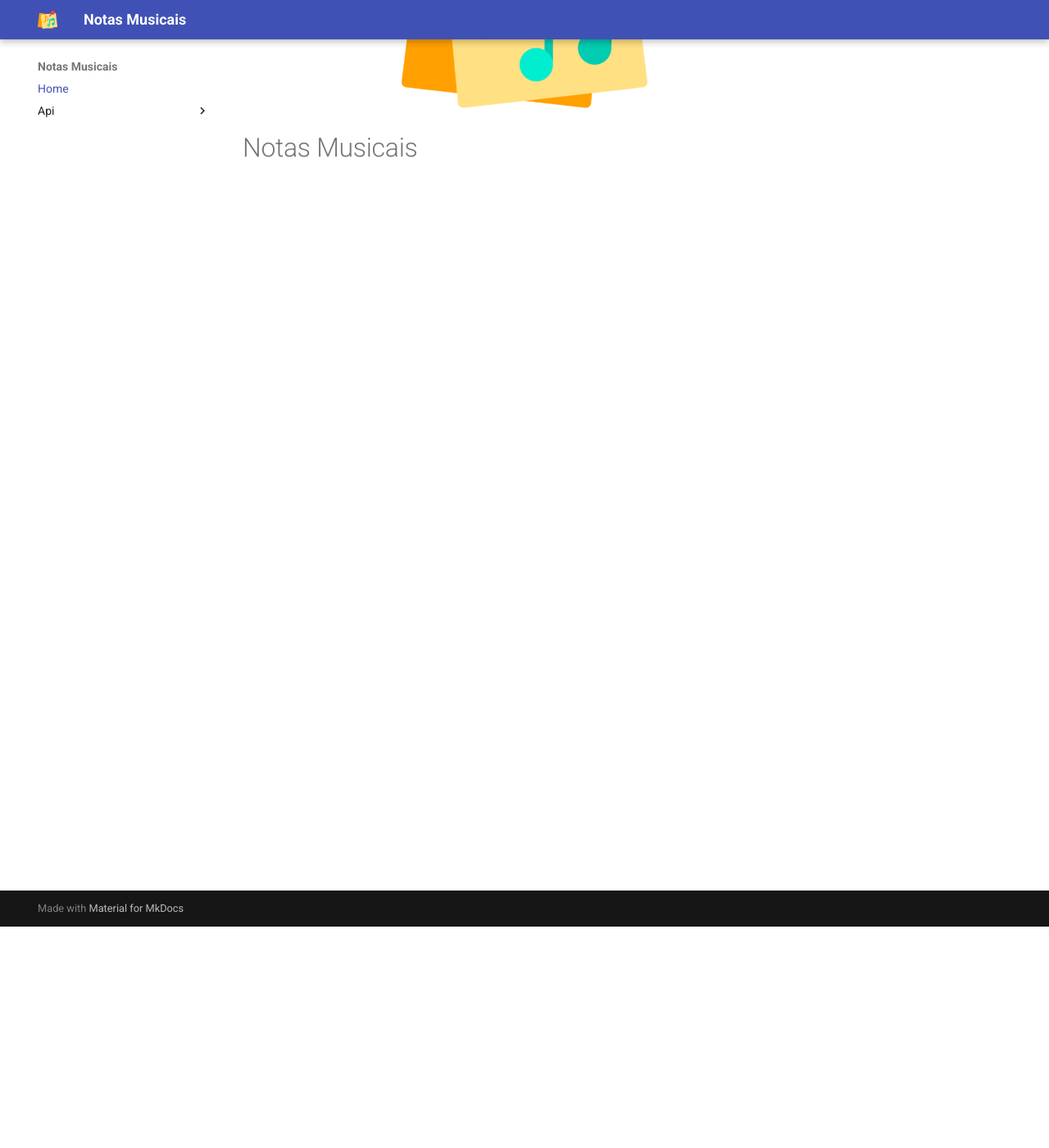
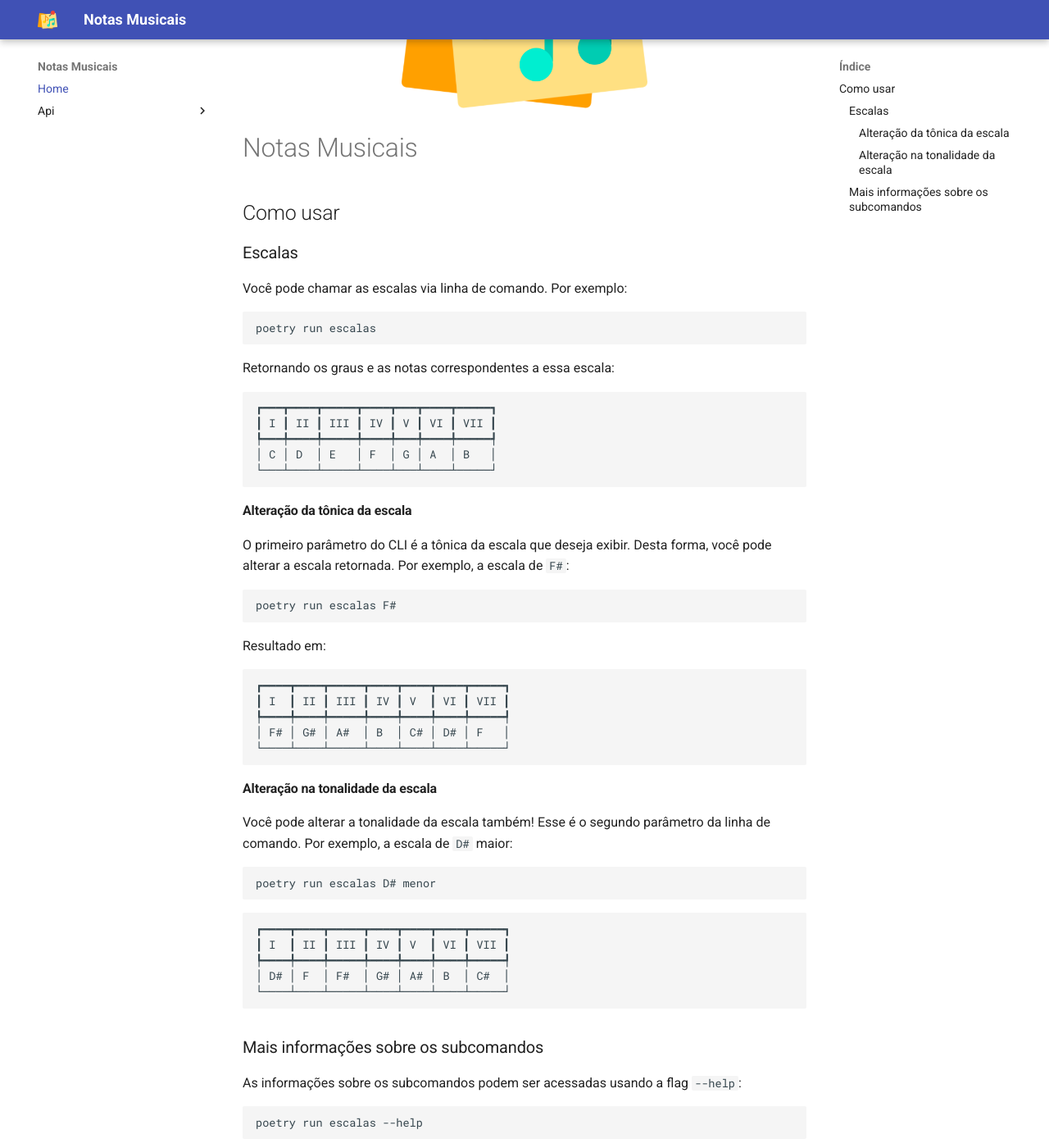
Before and after one commit to leonardojacomussi/notas-musicais, an MkDocs documentation site: the page built from docs/index.md, in a window 1280 px wide and 1400 px high, scrolled down 270 px. Shown: the whole window at 82% size. Built offline with MkDocs 1.6.1 and Material for MkDocs 9.7.7, drawn with Linux system fonts in a browser that asks for light colours; some of the changed text lies outside the part shown.

Commit message:
docs: usage examples for CLI at home page

````diff
--- a/docs/index.md
+++ b/docs/index.md
@@ -1,3 +1,84 @@
 ![Logo do projeto](assets/logo.webp){width="300" .center}
 
 # Notas Musicais
+
+## Como usar
+
+### Escalas
+
+Você pode chamar as escalas via linha de comando. Por exemplo:
+
+```bash
+poetry run escalas
+```
+
+Retornando os graus e as notas correspondentes a essa escala:
+
+```
+┏━━━┳━━━━┳━━━━━┳━━━━┳━━━┳━━━━┳━━━━━┓
+┃ I ┃ II ┃ III ┃ IV ┃ V ┃ VI ┃ VII ┃
+┡━━━╇━━━━╇━━━━━╇━━━━╇━━━╇━━━━╇━━━━━┩
+│ C │ D  │ E   │ F  │ G │ A  │ B   │
+└───┴────┴─────┴────┴───┴────┴─────┘
+```
+
+#### Alteração da tônica da escala
+
+O primeiro parâmetro do CLI é a tônica da escala que deseja exibir. Desta forma, você pode alterar a escala retornada. Por exemplo, a escala de `F#`:
+
+```bash
+poetry run escalas F#
+```
+
+Resultado em:
+
+```
+┏━━━━┳━━━━┳━━━━━┳━━━━┳━━━━┳━━━━┳━━━━━┓
+┃ I  ┃ II ┃ III ┃ IV ┃ V  ┃ VI ┃ VII ┃
+┡━━━━╇━━━━╇━━━━━╇━━━━╇━━━━╇━━━━╇━━━━━┩
+│ F# │ G# │ A#  │ B  │ C# │ D# │ F   │
+└────┴────┴─────┴────┴────┴────┴─────┘
+```
+
+#### Alteração na tonalidade da escala
+
+Você pode alterar a tonalidade da escala também! Esse é o segundo parâmetro da linha de comando. Por exemplo, a escala de `D#` maior:
+
+```bash
+poetry run escalas D# menor
+```
+
+```
+┏━━━━┳━━━━┳━━━━━┳━━━━┳━━━━┳━━━━┳━━━━━┓
+┃ I  ┃ II ┃ III ┃ IV ┃ V  ┃ VI ┃ VII ┃
+┡━━━━╇━━━━╇━━━━━╇━━━━╇━━━━╇━━━━╇━━━━━┩
+│ D# │ F  │ F#  │ G# │ A# │ B  │ C#  │
+└────┴────┴─────┴────┴────┴────┴─────┘
+```
+
+### Mais informações sobre os subcomandos
+
+As informações sobre os subcomandos podem ser acessadas usando a flag `--help`:
+
+```bash
+poetry run escalas --help
+```
+
+```
+Usage: escalas [OPTIONS] [TONICA] [TONALIDADE]
+
+╭─ Arguments ─────────────────────────────────────────────────╮
+│   tonica          [TONICA]      Tônica da escala            │
+│                                 [default: c]                │
+│   tonalidade      [TONALIDADE]  Tonalidade da escala        │
+│                                 [default: maior]            │
+╰─────────────────────────────────────────────────────────────╯
+╭─ Options ───────────────────────────────────────────────────╮
+│ --install-completion          Install completion for the    │
+│                               current shell.                │
+│ --show-completion             Show completion for the       │
+│                               current shell, to copy it or  │
+│                               customize the installation.   │
+│ --help                        Show this message and exit.   │
+╰─────────────────────────────────────────────────────────────╯
+```
````
